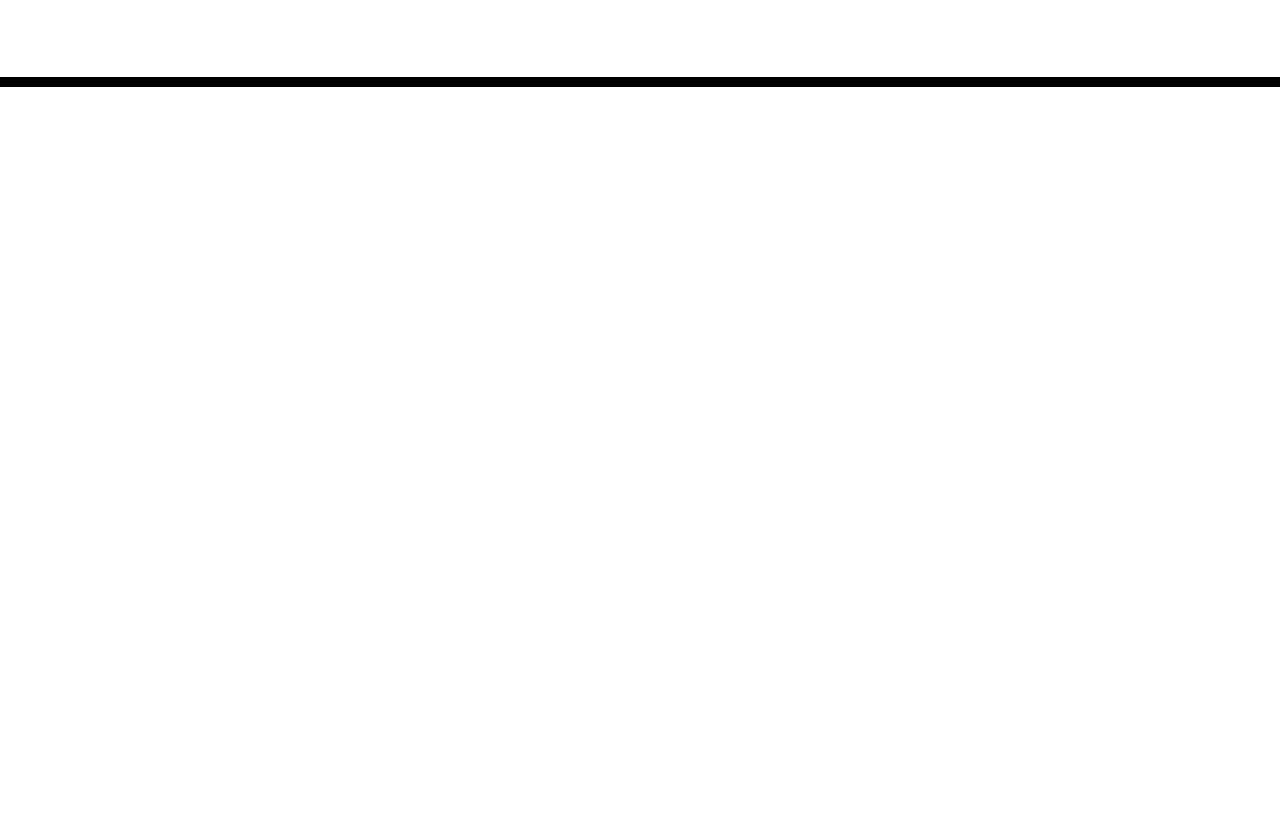
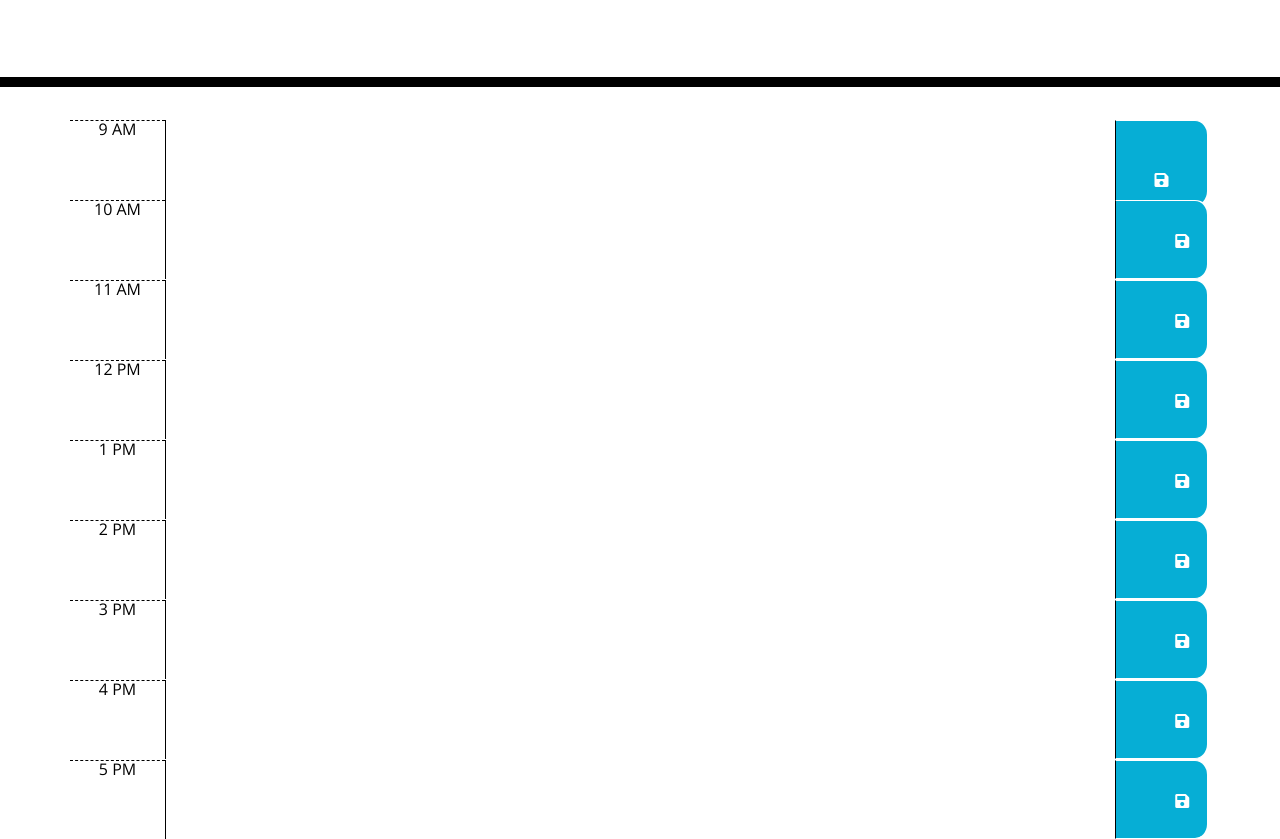
Before and after one commit to Dokeyz/work-scheduler, a plain HTML site: page docs/index.html in a window 1280 px wide. Shown: the part 181-1020 px from the top of the page. Before the commit the page ends 800 px from the top, so only its background shows below. Drawn offline with nearby package versions, Linux system fonts and the light colour scheme.

Commit message:
set up basic html and added js file

```diff
--- a/docs/index.html
+++ b/docs/index.html
@@ -14,6 +14,7 @@
       integrity="sha384-50oBUHEmvpQ+1lW4y57PTFmhCaXp0ML5d60M1M7uH2+nqUivzIebhndOJK28anvf"
       crossorigin="anonymous"
     />
+    <!--Open sans font from google apis:-->
     <link
       href="https://fonts.googleapis.com/css?family=Open+Sans&display=swap"
       rel="stylesheet"
@@ -30,9 +31,79 @@
     </header>
     <div class="container">
       <!-- Timeblocks go here -->
+      <!--set class to row for all time blocks-->
+      <div class="row">
+        <!--use bootstrap to give the time box a column width of 1:-->
+        <!--implement existing "hour" style to give the box the dashed line font: border-top: 1px dashed #000000;-->
+        <div class="col-lg-1 hour">9 AM</div>
+        <!--use bootstrap to give the text area a column width of 10-->
+        <!--assign text area the existing "textarea" style from the CSS sheet-->
+        <textarea class="textarea col-lg-10"></textarea>
+          <button class="col-lg-1 saveBtn">
+            <!--font awesome icon, free version of save button: https://fontawesome.com/v5/icons/save?s=solid-->
+            <i class="fas fa-save icon"></i>
+          </button>
+      </div>
+      <!--repeat for remaining hours-->
+      <div class="row">
+        <div class="col-lg-1 hour">10 AM</div>
+        <textarea class="textarea col-lg-10"></textarea>
+        <button class="col-lg-1 saveBtn">
+          <i class="fas fa-save icon"></i>
+        </button>
 
+      </div>
+      <div class="row">
+        <div class="col-lg-1 hour">11 AM</div>
+        <textarea class="textarea col-lg-10"></textarea>
+        <button class="col-lg-1 saveBtn">
+          <i class="fas fa-save icon"></i>
+        </button>
+      </div>
+      <div class="row">
+        <div class="col-lg-1 hour">12 PM</div>
+        <textarea class="textarea col-lg-10"></textarea>
+        <button class="col-lg-1 saveBtn">
+          <i class="fas fa-save icon"></i>
+        </button>
+      </div>
+      <div class="row">
+        <div class="col-lg-1 hour">1 PM</div>
+        <textarea class="textarea col-lg-10"></textarea>
+        <button class="col-lg-1 saveBtn">
+          <i class="fas fa-save icon"></i>
+        </button>
+      </div>
+      <div class="row">
+        <div class="col-lg-1 hour">2 PM</div>
+        <textarea class="textarea col-lg-10"></textarea>
+        <button class="col-lg-1 saveBtn">
+          <i class="fas fa-save icon"></i>
+        </button>
+      </div>
+      <div class="row">
+        <div class="col-lg-1 hour">3 PM</div>
+        <textarea class="textarea col-lg-10"></textarea>
+        <button class="col-lg-1 saveBtn">
+          <i class="fas fa-save icon"></i>
+        </button>
+      </div>
+      <div class="row">
+        <div class="col-lg-1 hour">4 PM</div>
+        <textarea class="textarea col-lg-10"></textarea>
+        <button class="col-lg-1 saveBtn">
+          <i class="fas fa-save icon"></i>
+        </button>
+      </div>
+      <div class="row">
+        <div class="col-lg-1 hour">5 PM</div>
+        <textarea class="textarea col-lg-10"></textarea>
+        <button class="col-lg-1 saveBtn">
+          <i class="fas fa-save icon"></i>
+        </button>
+      </div>
     </div>
-
+    <!--jquery and moment.js-->
     <script src="https://code.jquery.com/jquery-3.4.1.min.js"></script>
     <script src="https://cdnjs.cloudflare.com/ajax/libs/moment.js/2.24.0/moment.min.js"></script>
   </body>
--- a/docs/script.js
+++ b/docs/script.js
@@ -0,0 +1,2 @@
+//match the id to the <p> element in the HTML so that a current time shows using the moment.js format:
+var $currentDay = moment().format('MMMM Do YYYY, h:mm:ss a');
--- a/docs/style.css
+++ b/docs/style.css
@@ -40,6 +40,8 @@ textarea{
   background-color: #ffffff;
   color: #000000;
   border-top: 1px dashed #000000;
+  /*text-aligned to center for better formatting*/
+  text-align: center;
 }
 
 .past {
@@ -63,9 +65,20 @@ textarea{
   border-bottom-right-radius: 15px;
   background-color: #06AED5;
   color: white;
+  /*added white pixel border to blue button to help match what the customer wants:*/
+  border-top: 1px solid white;
+  border-bottom: 1px solid white;
+  border-right: 3px solid white;
 }
 
 .saveBtn i:hover {
   font-size: 20px;
   transition: all .3s ease-in-out;
+  /*change button to black on hover*/
+  color: black;
 }
+
+/*added icon style to the icon so that it aligns vertically in the blue button*/
+.icon {
+  vertical-align: middle;
+}
```
